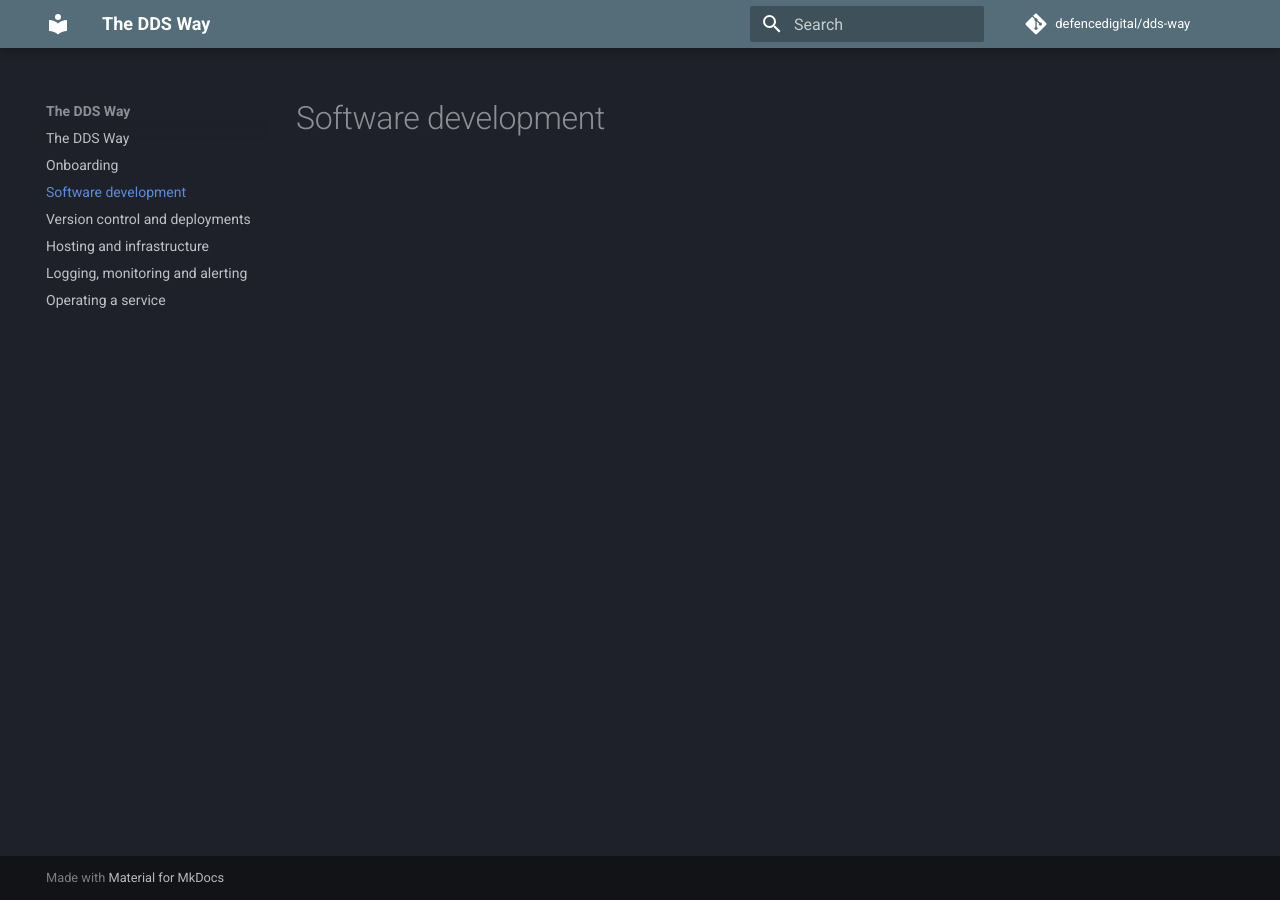
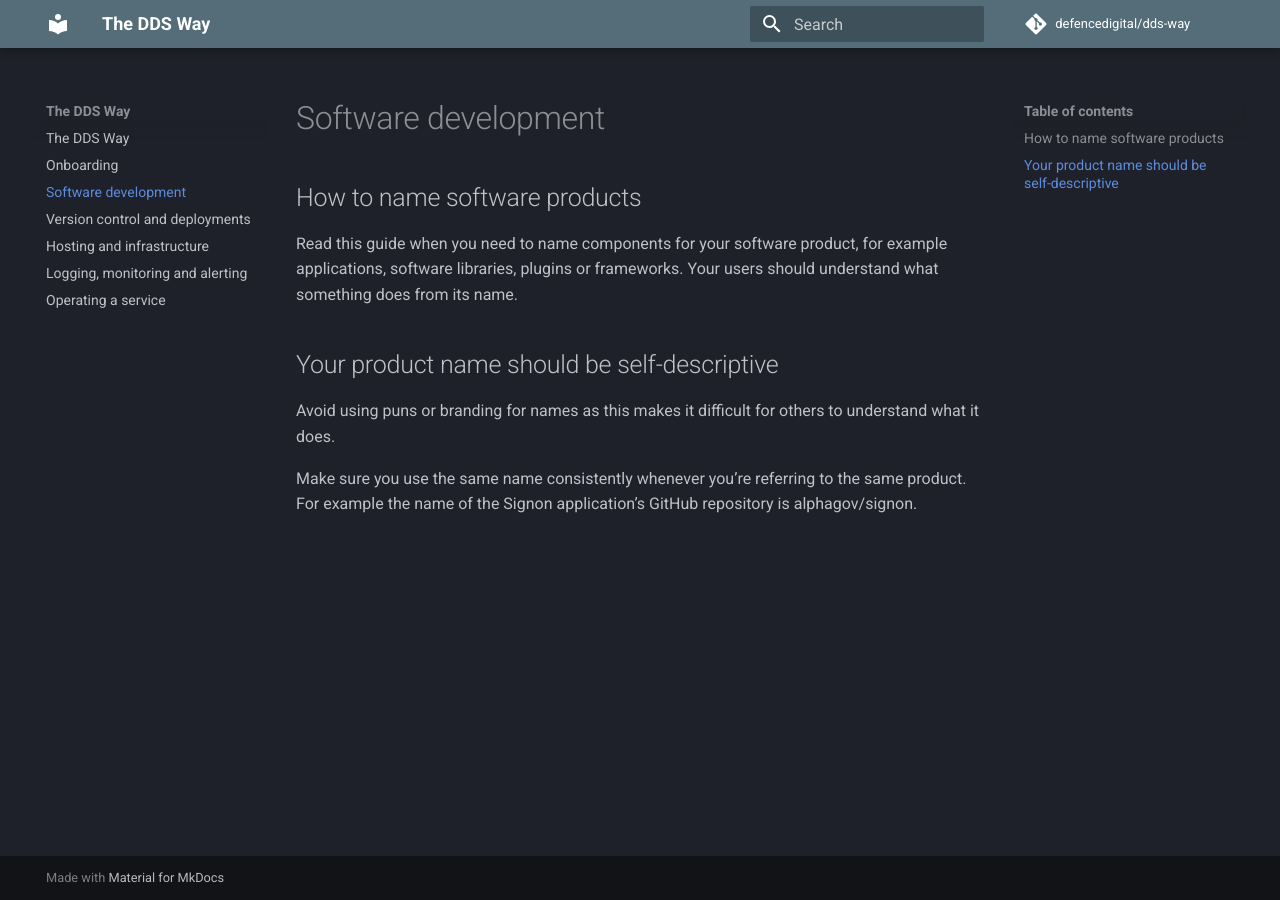
Before and after one commit to defencedigital/dds-way, an MkDocs documentation site: the page built from docs/softwaredevelopment.md, in a window 1280 px wide. Built offline with MkDocs 1.6.1 and Material for MkDocs 9.7.7, drawn with Linux system fonts in a browser that asks for light colours; comment, search, counter and statistics services are not loaded.

Commit message:
first changes

```diff
--- a/docs/softwaredevelopment.md
+++ b/docs/softwaredevelopment.md
@@ -1 +1,10 @@
 # Software development
+
+## How to name software products
+Read this guide when you need to name components for your software product, for example applications, software libraries, plugins or frameworks. Your users should understand what something does from its name.
+
+## Your product name should be self-descriptive
+
+Avoid using puns or branding for names as this makes it difficult for others to understand what it does.
+
+Make sure you use the same name consistently whenever you’re referring to the same product. For example the name of the Signon application’s GitHub repository is alphagov/signon.
```
